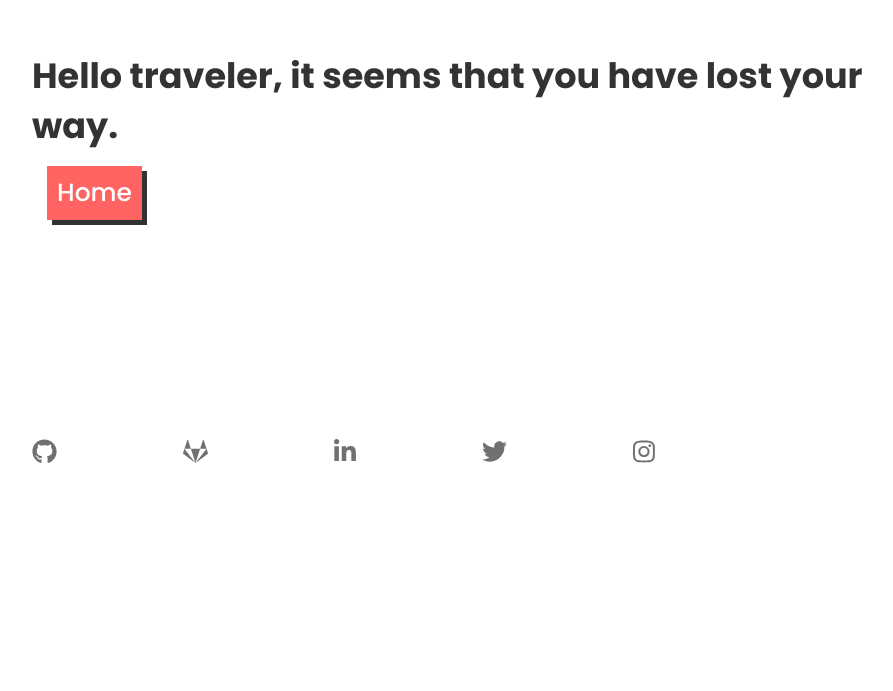
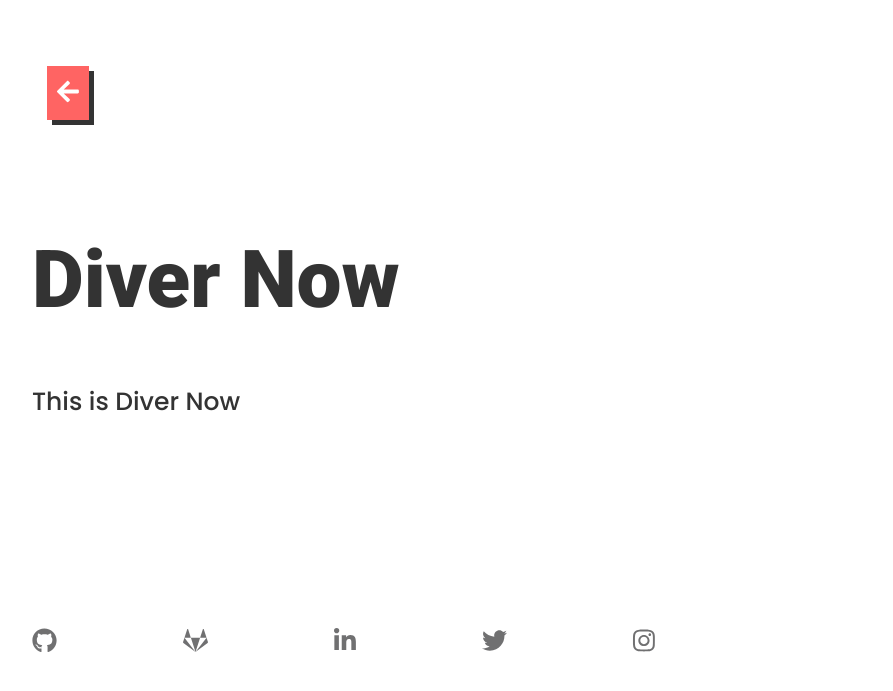
Before and after one commit to charlesHetterich/Personal-Site-Project, a React (Create React App) app: page /diver-now in a window 1280 px wide. Shown: the part 149-840 px from the top of the page, without its empty margins (158-1051 px from the left). Before the commit the page ends 800 px from the top, so only its background shows below. Built offline with nearby package versions, Linux system fonts and the light colour scheme; the HTML template or start-up script is replaced by a standard one.

Commit message:
Created base skeloton article for Diver Now

```diff
--- a/src/App.tsx
+++ b/src/App.tsx
@@ -12,6 +12,7 @@ import { BackyardBlitz } from "./Views/Backyard Blitz/Backyard Blitz";
 import { GameChanger } from "./Views/Game Changer/Game Changer";
 
 import { MBMS } from "./Views/MBMS";
+import { DiverNow } from "./Views/Diver Now/Diver Now";
 import { PAJoe } from "./Views/PA Joe";
 
 import { Podcast } from "./Views/Podcast";
@@ -42,6 +43,7 @@ export default function App() {
               ></Route>
               <Route exact path="/game-changer" component={GameChanger}></Route>
               <Route exact path="/mbms" component={MBMS}></Route>
+              <Route exact path="/diver-now" component={DiverNow}></Route>
               <Route exact path="/pa-joe" component={PAJoe}></Route>
               <Route exact path="/podcast" component={Podcast}></Route>
               <Route component={Lost404}></Route>
--- /dev/null
+++ b/src/Views/Diver Now/Diver Now.tsx
@@ -0,0 +1,17 @@
+import React from "react";
+import { withStyles, Box } from "@material-ui/core";
+
+import { Body, Header } from "../../Util/Components";
+
+export const DiverNow: React.FunctionComponent = () => {
+  return (
+    <Container>
+      <Header title="Diver Now" links={[]} color="#ff6463" />
+      <Body>This is Diver Now</Body>
+    </Container>
+  );
+};
+
+const Container = withStyles((theme) => ({
+  root: {},
+}))(Box);
--- a/src/Views/Home.tsx
+++ b/src/Views/Home.tsx
@@ -45,7 +45,7 @@ export function Home() {
         content={[
           { text: "*Table Date", link: "#" },
           { text: "MBMS", link: "/mbms" },
-          { text: "Diver Now", link: "#" },
+          { text: "Diver Now", link: "/diver-now" },
           { text: "PA Joe", link: "/pa-joe" },
         ]}
       />
```
